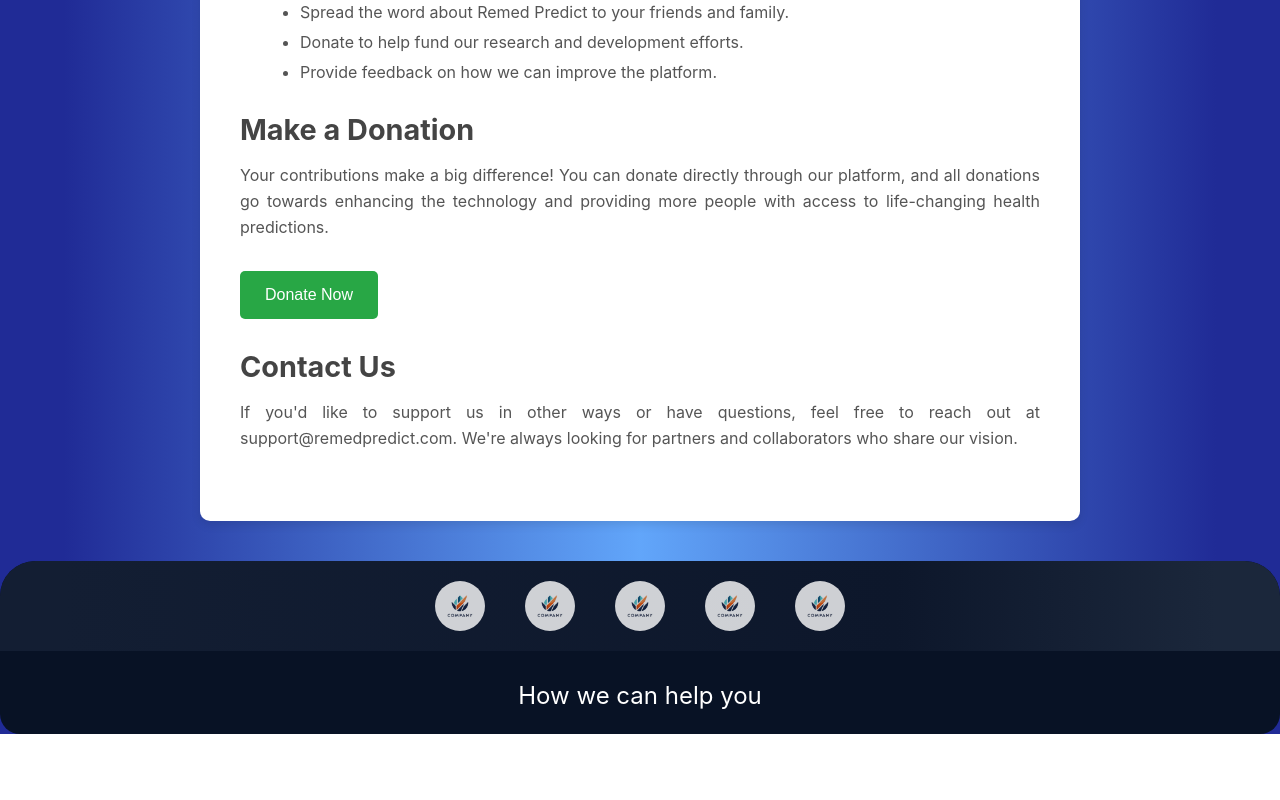
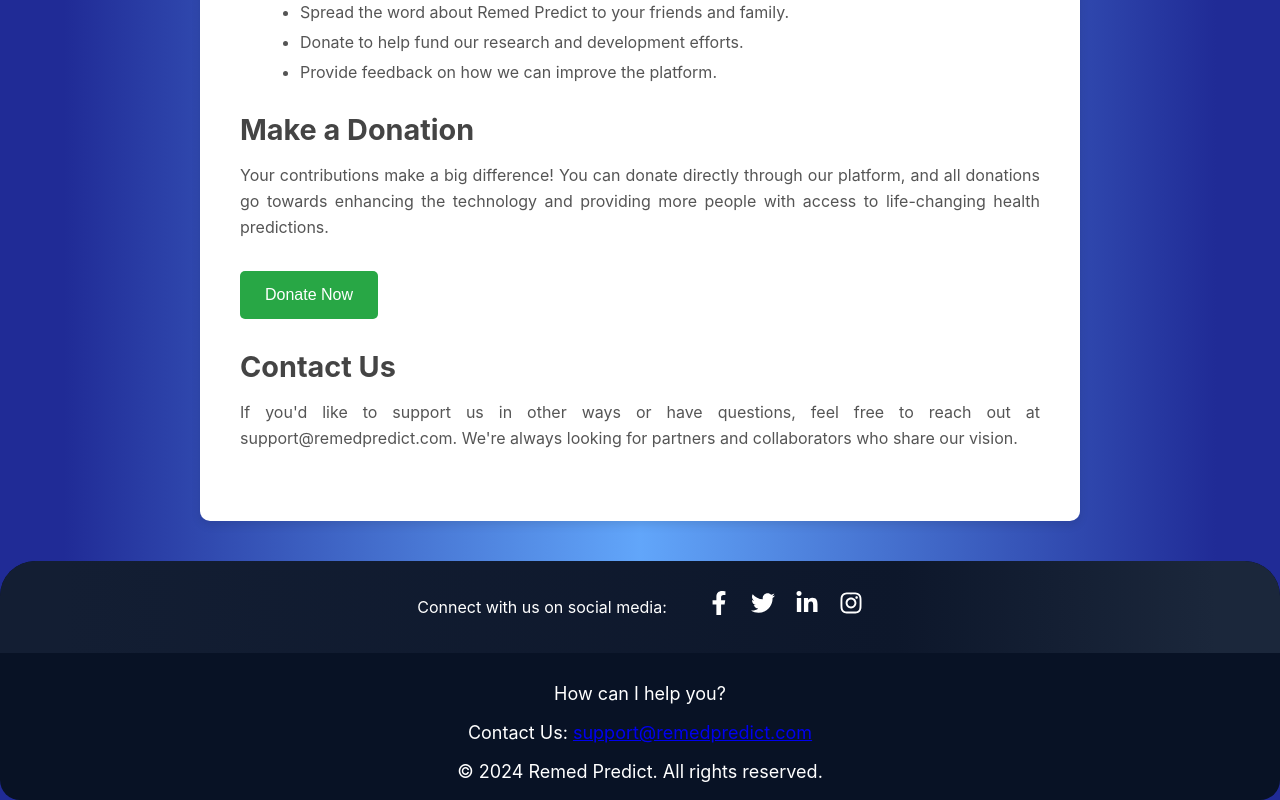
Before and after one commit to hansaja1119/DASHcoders, a React (Create React App) app in the folder frontend/: page /support in a window 1280 px wide. Shown: the part 501-1301 px from the top of the page. Before the commit the page ends 1235 px from the top, so only its background shows below. Built offline with nearby package versions, Linux system fonts and the light colour scheme.

Commit message:
footer changed

```diff
--- a/frontend/package.json
+++ b/frontend/package.json
@@ -9,6 +9,7 @@
     "axios": "^1.7.7",
     "react": "^18.3.1",
     "react-dom": "^18.3.1",
+    "react-icons": "^5.3.0",
     "react-router-dom": "^6.27.0",
     "react-scripts": "5.0.1",
     "sass": "^1.79.5",
--- a/frontend/src/Components/Footer/Footer.jsx
+++ b/frontend/src/Components/Footer/Footer.jsx
@@ -1,19 +1,23 @@
 import React from 'react';
 import './Footer.scss';
-import company from '../../Icons/company.avif';
+import { FaFacebookF, FaTwitter, FaLinkedinIn, FaInstagram } from 'react-icons/fa'; // Importing social media icons
 
 const Footer = () => {
   return (
     <footer className="footer">
       <div className="partners">
-        <img src={company} alt="Humana" />
-        <img src={company} alt="Anthem" />
-        <img src={company} alt="UnitedHealthcare" />
-        <img src={company} alt="Aetna" />
-        <img src={company} alt="Cigna" />
+        <p>Connect with us on social media:</p>
+        <div className="social-links">
+          <a href="https://facebook.com" target="_blank" rel="noopener noreferrer"><FaFacebookF /></a>
+          <a href="https://twitter.com" target="_blank" rel="noopener noreferrer"><FaTwitter /></a>
+          <a href="https://linkedin.com" target="_blank" rel="noopener noreferrer"><FaLinkedinIn /></a>
+          <a href="https://instagram.com" target="_blank" rel="noopener noreferrer"><FaInstagram /></a>
+        </div>
       </div>
       <div className="footer-info">
-        <p>How we can help you</p>
+        <p>How can I help you?</p>
+        <p>Contact Us: <a href="mailto:support@remedpredict.com">support@remedpredict.com</a></p>
+        <p >&copy; {new Date().getFullYear()} Remed Predict. All rights reserved.</p>
       </div>
     </footer>
   );
--- a/frontend/src/Components/Footer/Footer.scss
+++ b/frontend/src/Components/Footer/Footer.scss
@@ -29,5 +29,21 @@
   }
 
   .footer-info p {
-    font-size: 24px;
+    font-size: 18px;
   }
+
+  .social-links {
+    display: flex;
+    justify-content: center;
+    gap: 20px;
+    margin: 10px 0;
+
+    a {
+      color: white;
+      font-size: 24px;
+
+      &:hover {
+        color: #ffcc00; // Change color on hover
+      }
+    }
+  }
```
Also changed, not shown: 1 other file (tests, documents, lock files or other folders).
